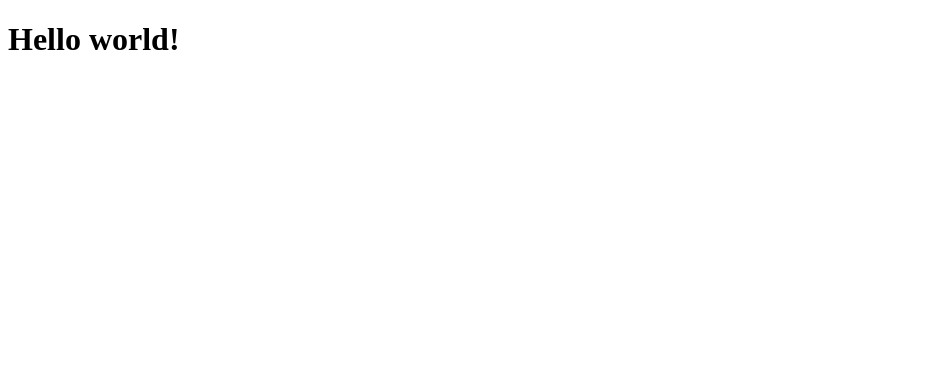
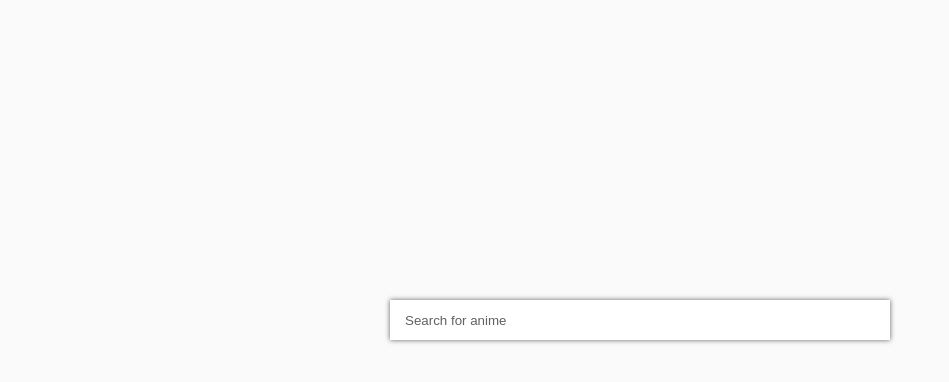
Before and after one commit to TravisTHII/pokesearch, a React (Create React App) app: page / in a window 1280 px wide. Shown: the top 382 px of the page, without its empty margins (0-949 px from the left). Built offline with nearby package versions, Linux system fonts and the light colour scheme.

Commit message:
Updated UI

```diff
--- a/package.json
+++ b/package.json
@@ -10,8 +10,10 @@
     "@types/node": "^12.0.0",
     "@types/react": "^17.0.0",
     "@types/react-dom": "^17.0.0",
+    "@types/react-router-dom": "^5.1.7",
     "react": "^17.0.2",
     "react-dom": "^17.0.2",
+    "react-router-dom": "^5.2.0",
     "react-scripts": "4.0.3",
     "typescript": "^4.1.2",
     "web-vitals": "^1.0.1"
--- a/src/App.tsx
+++ b/src/App.tsx
@@ -1,7 +1,21 @@
 import React from 'react'
+import { BrowserRouter as Router, Switch, Route } from 'react-router-dom'
 
-export const App: React.FC = () => {
+import { Home } from './components/Home'
+import { NotFound } from './components/NotFound'
+import { Search } from './components/Search'
+
+import './style/index.css'
+import './style/app.css'
+
+export function App() {
   return (
-    <h1>Hello world!</h1>
+    <Router>
+      <Switch>
+        <Route exact path="/" component={Home} />
+        <Route exact path="/search" component={Search} />
+        <Route component={NotFound} />
+      </Switch>
+    </Router>
   )
 }
--- /dev/null
+++ b/src/components/Home.tsx
@@ -0,0 +1,15 @@
+import React from 'react'
+
+export function Home() {
+  return (
+    <div className="container">
+      <div className="search_bar">
+        <input
+          type="text"
+          className="search_input"
+          placeholder="Search for anime"
+        />
+      </div>
+    </div>
+  )
+}
--- /dev/null
+++ b/src/components/NotFound.tsx
@@ -0,0 +1,9 @@
+import React from 'react'
+
+export function NotFound() {
+  return (
+    <div>
+      <h1>404 Not found...</h1>
+    </div>
+  )
+}
--- /dev/null
+++ b/src/components/Search.tsx
@@ -0,0 +1,9 @@
+import React from 'react'
+
+export function Search() {
+  return (
+    <div>
+      <h1>Search Page</h1>
+    </div>
+  )
+}
--- a/src/style/App.css
+++ b/src/style/App.css
@@ -0,0 +1,36 @@
+
+.container {
+  width: 100%;
+  height: 100vh;
+}
+.search_bar {
+ width: 500px;
+ margin: 0 auto;
+ padding-top: 300px;
+}
+.search_bar .search_input {
+  width: 500px;
+  height: 40px;
+  background: #fff;
+  border: 0;
+  padding-left: 15px;
+  box-sizing: border-box;
+  box-shadow: 0 0 5px #616161;
+}
+.search_input::placeholder {
+  color: #616161;
+}
+
+
+
+/*
+===============
+Common
+===============
+*/
+
+.flex_ui {
+  display: flex;
+  align-items: center;
+  justify-content: center;
+}
--- a/src/style/index.css
+++ b/src/style/index.css
@@ -1,13 +1,11 @@
 body {
   margin: 0;
-  font-family: -apple-system, BlinkMacSystemFont, 'Segoe UI', 'Roboto', 'Oxygen',
-    'Ubuntu', 'Cantarell', 'Fira Sans', 'Droid Sans', 'Helvetica Neue',
-    sans-serif;
-  -webkit-font-smoothing: antialiased;
-  -moz-osx-font-smoothing: grayscale;
+  padding: 0;
+  font-family: 'Roboto', sans-serif;
+  background-color: #fafafa;
 }
 
-code {
-  font-family: source-code-pro, Menlo, Monaco, Consolas, 'Courier New',
-    monospace;
+h1, h2, h3, p {
+  margin: 0;
+  padding: 0;
 }
```
Also changed, not shown: 1 other file (tests, documents, lock files or other folders).
